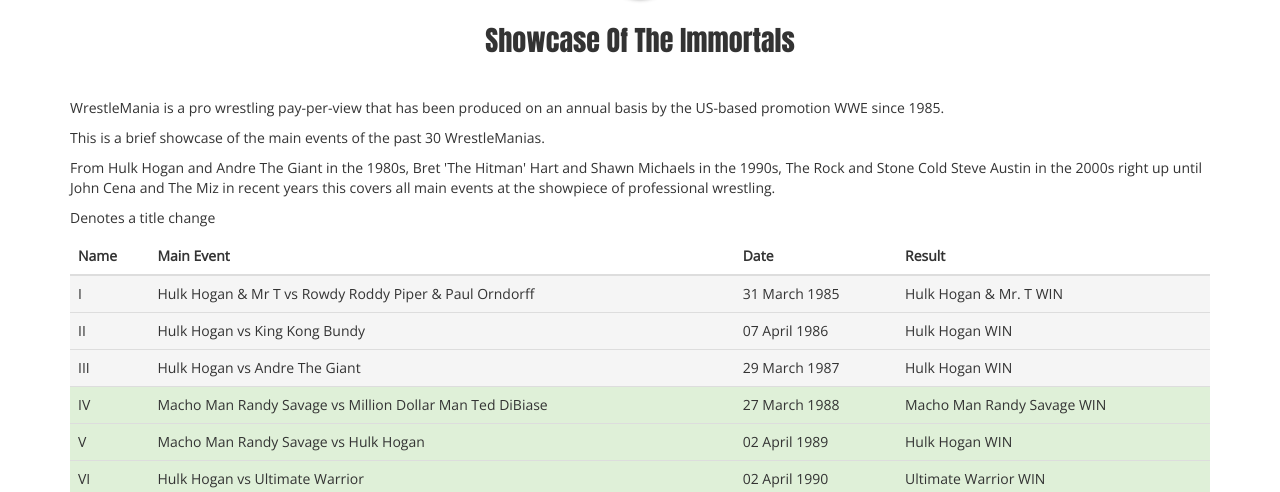
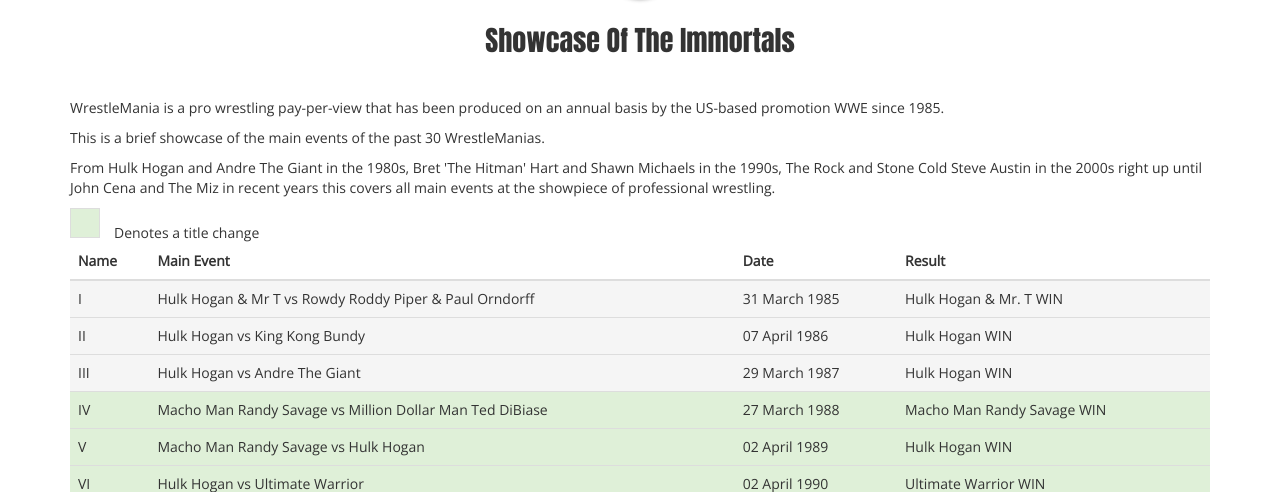
Before and after one commit to crmpicco/wrestlemaniamainevent, a PHP site: page / in a window 1280 px wide. Shown: the part 795-1287 px from the top of the page. Run offline with PHP 8.4, Linux system fonts and the light colour scheme; some libraries are stand-ins or nearby versions.

Commit message:
Adding a legend to denote what the green 'success' table rows are

```diff
--- a/css/wrestlemania_main_event.css
+++ b/css/wrestlemania_main_event.css
@@ -13,6 +13,18 @@
 html, body {
     font-family : 'Open Sans', sans-serif;
     height      : 100%;
+}
+
+.legend {
+    height           : 30px;
+    background-color : #dff0d8;
+    width            : 30px;
+    border           : 1px solid #dddddd;
+    display          : inline-block;
+}
+
+.legend_note {
+    margin-left: 1em;
 }
 
 /* SCROLL INDICATOR - START */
--- a/index.php
+++ b/index.php
@@ -140,7 +140,7 @@
 
     <div class="row">
         <div class="col-lg-12">
-            <p>Denotes a title change</p>
+            <div class="legend"></div><span class="legend_note">Denotes a title change</span>
         </div>
     </div>
     <div class="row">
@@ -195,7 +195,7 @@
     <footer>
         <div class="row pull-left">
             <div class="col-lg-12">
-                <p>Copyright &copy; WWE 2014</p>
+                <p>Copyright &copy; WWE <?php echo date('Y'); ?></p>
             </div>
         </div>
         <div class="clearfix"></div>
```
